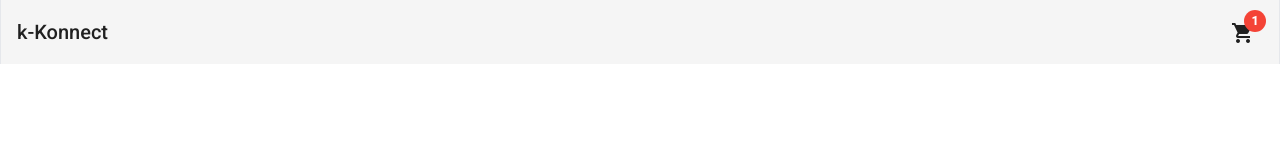
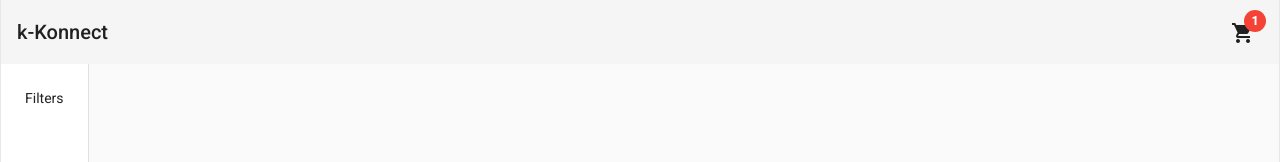
Before and after one commit to Abdulhamid254/angular-store, an Angular app: page /home in a window 1280 px wide. Before the commit this address led to /. Shown: the top 162 px of the page. Built offline with nearby package versions, Linux system fonts and the light colour scheme.

Commit message:
Added routing for the home page & created the home component

```diff
--- a/src/app/app-routing.module.ts
+++ b/src/app/app-routing.module.ts
@@ -1,7 +1,14 @@
 import { NgModule } from '@angular/core';
 import { RouterModule, Routes } from '@angular/router';
+import { HomeComponent } from './pages/home/home.component';
 
-const routes: Routes = [];
+const routes: Routes = [{
+  path: 'home',
+  component: HomeComponent
+},
+{
+  path: '', redirectTo: 'home', pathMatch: 'full'
+}];
 
 @NgModule({
   imports: [RouterModule.forRoot(routes)],
--- a/src/app/app.component.ts
+++ b/src/app/app.component.ts
@@ -2,7 +2,9 @@
 
 @Component({
   selector: 'app-root',
-  template: `<app-header></app-header>`,
+  template: `<app-header></app-header>
+  <router-outlet></router-outlet>
+  `,
   styles: []
 })
 export class AppComponent {
--- a/src/app/app.module.ts
+++ b/src/app/app.module.ts
@@ -18,11 +18,13 @@
 import { AppComponent } from './app.component';
 import { BrowserAnimationsModule } from '@angular/platform-browser/animations';
 import { HeaderComponent } from './components/header/header.component';
+import { HomeComponent } from './pages/home/home.component';
 
 @NgModule({
   declarations: [
     AppComponent,
-    HeaderComponent
+    HeaderComponent,
+    HomeComponent
   ],
   imports: [
     BrowserModule,
--- /dev/null
+++ b/src/app/pages/home/home.component.html
@@ -0,0 +1,10 @@
+<mat-drawer-container [autosize]="true" class="min-h-full max-w-7xl mx-auto border-x">
+    <mat-drawer mode="side" opened class="p-6">
+       <div>Filters</div>
+    </mat-drawer>
+
+    <mat-drawer-content class="p-6">
+
+    </mat-drawer-content>
+
+</mat-drawer-container>
--- /dev/null
+++ b/src/app/pages/home/home.component.ts
@@ -0,0 +1,16 @@
+import { Component, OnInit } from '@angular/core';
+
+@Component({
+  selector: 'app-home',
+  templateUrl: `./home.component.html`,
+  styles: [
+  ]
+})
+export class HomeComponent implements OnInit {
+
+  constructor() { }
+
+  ngOnInit(): void {
+  }
+
+}
```
